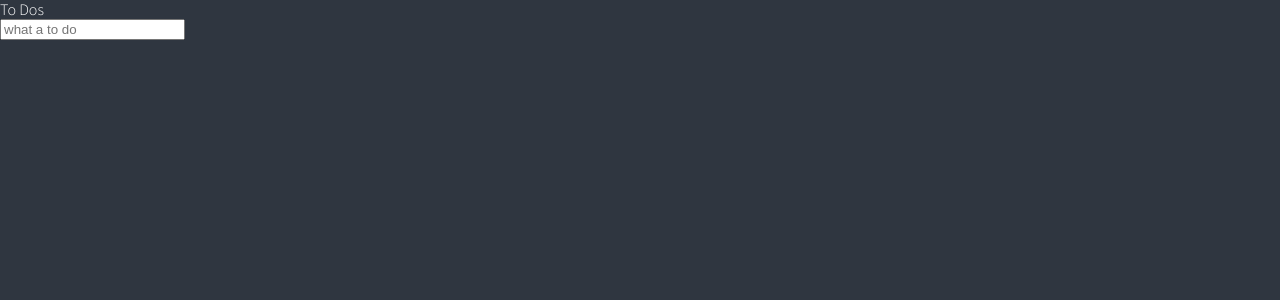
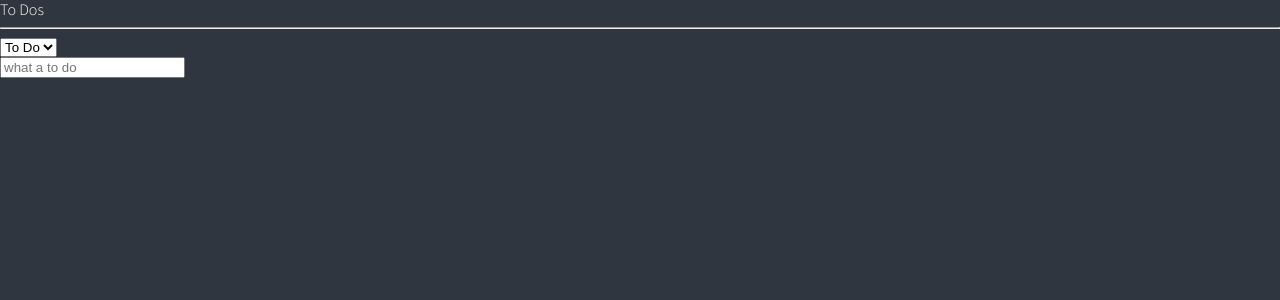
Before and after one commit to Kyedonghwan/TodoList, a React (Create React App) app: page / in a window 1280 px wide. Shown: the top 300 px of the page. Built offline with nearby package versions, Linux system fonts and the light colour scheme.

Commit message:
20220625-enum

```diff
--- a/src/atoms.ts
+++ b/src/atoms.ts
@@ -1,12 +1,32 @@
-import { atom } from "recoil";
+import { atom, selector } from "recoil";
 
 export interface IToDo {
     text: string;
     id: number;
-    category: "DOING" | "DONE" | "TODO";
+    category: Categories;
 }
+
+export enum Categories {
+    "TODO",
+    "DOING",
+    "DONE"
+}
+
+export const categoryState = atom<Categories>({
+    key: "category",
+    default: Categories.TODO
+})
 
 export const toDoState = atom<IToDo[]>({
     key: "toDo",
     default: [],
 })
+
+export const toDoSelector = selector({
+    key: "toDoSelector",
+    get: ({get}) => {
+        const toDos = get(toDoState);
+        const category = get(categoryState);
+        return toDos.filter(todo => todo.category === category);
+    }
+})
--- a/src/components/CreateToDo.tsx
+++ b/src/components/CreateToDo.tsx
@@ -1,6 +1,6 @@
 import { useForm } from "react-hook-form";
-import { useSetRecoilState } from "recoil";
-import { toDoState } from "../atoms";
+import { useRecoilValue, useSetRecoilState } from "recoil";
+import { categoryState, toDoState } from "../atoms";
 
 interface IForm {
     toDo: string
@@ -11,8 +11,9 @@ function CreateToDo() {
     const { register, handleSubmit, setValue } = useForm<IForm>();
 
     const setToDos = useSetRecoilState(toDoState);
+    const category = useRecoilValue(categoryState);
     const onValid = (data: IForm) => {
-        setToDos(oldToDos => [{text: data.toDo, category:"TODO", id: Date.now()}, ...oldToDos]);
+        setToDos(oldToDos => [{text: data.toDo, category , id: Date.now()}, ...oldToDos]);
         setValue("toDo","");
     }
 
--- a/src/components/ToDo.tsx
+++ b/src/components/ToDo.tsx
@@ -1,12 +1,24 @@
-import { IToDo } from "../atoms";
 
-export default function Todo( {text, category}: IToDo) {
+import { useSetRecoilState } from "recoil";
+import { Categories, IToDo, toDoState } from "../atoms";
+
+export default function Todo( {text, category, id}: IToDo) {
+    const setToDos = useSetRecoilState(toDoState);
+
+    const onClick = (newCategory : IToDo["category"]) => {
+        setToDos( (oldTodos) => {
+            const targetIndex = oldTodos.findIndex(todo => todo.id === id);
+            const newTodo = {text, id, category: newCategory};
+            return [...oldTodos.slice(0, targetIndex), newTodo, ...oldTodos.slice(targetIndex+1)];
+        })
+    }
+
     return (
         <li>
             <span>{text}</span>
-            <button>To Do</button>
-            <button>Doing</button>
-            <button>Done</button>
+            {category !== Categories.TODO && <button onClick={() => onClick(Categories.TODO)}>To Do</button>}
+            {category !== Categories.DOING && <button onClick={() => onClick( Categories.DOING)}>Doing</button>}
+            {category !== Categories.DONE && <button onClick={() => onClick( Categories.DONE)}>Done</button>}
         </li>
     )
 }
--- a/src/components/ToDoList.tsx
+++ b/src/components/ToDoList.tsx
@@ -1,19 +1,29 @@
-import { useRecoilValue} from "recoil";
-import { toDoState } from "../atoms";
+import React from "react";
+import { useRecoilState, useRecoilValue} from "recoil";
+import { Categories, categoryState, toDoSelector, toDoState } from "../atoms";
 import CreateToDo from "./CreateToDo";
-import Todo from "./ToDo";
+import ToDo from "./ToDo";
 
 function ToDoList() {
-    const toDos = useRecoilValue(toDoState);
-
+    const toDos = useRecoilValue(toDoSelector);
+    const [category, setCategory] = useRecoilState(categoryState);
+    const onInput = (e:React.FormEvent<HTMLSelectElement>) => {
+        setCategory(e.currentTarget.value as any);
+    }
 
     return (
         <div>
             <h1>To Dos</h1>
+            <hr />
+            <select onInput={onInput}>
+                <option value={Categories.TODO}>To Do</option>
+                <option value={Categories.DOING}>Doing</option>
+                <option value={Categories.DONE}>Done</option>
+            </select>
             <CreateToDo />
-            <ul>
-                {toDos.map((toDo) => <Todo {...toDo}/>)}
-            </ul>
+            {toDos.map(todo => (
+                <ToDo key={todo.id} {...todo} />
+            ))}
         </div>
     )
 }
```
